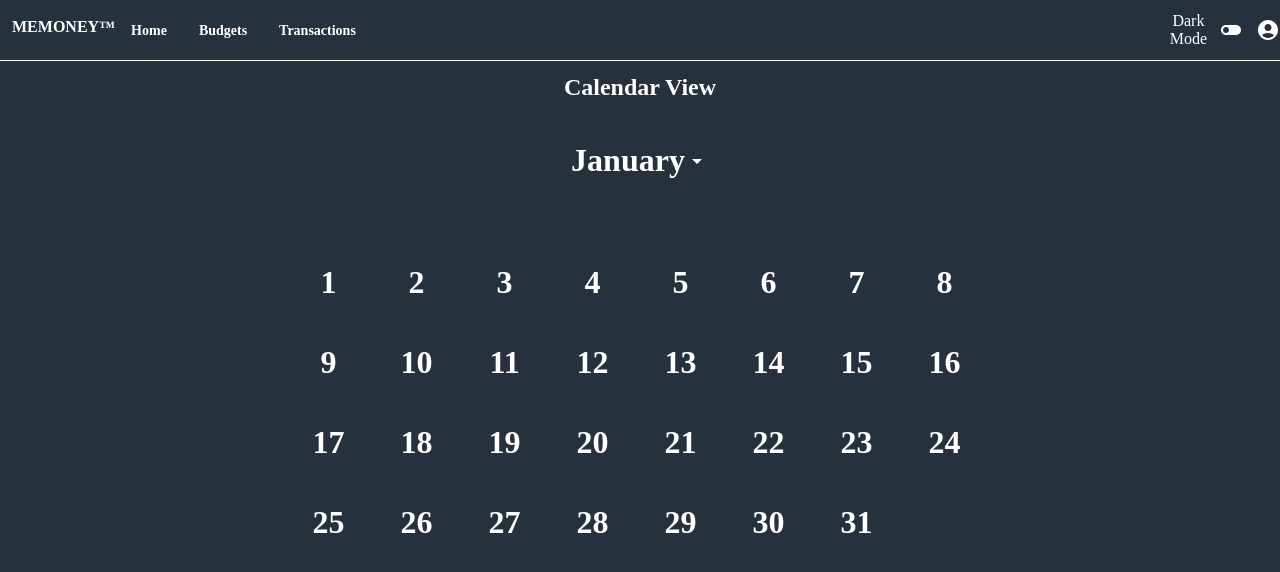
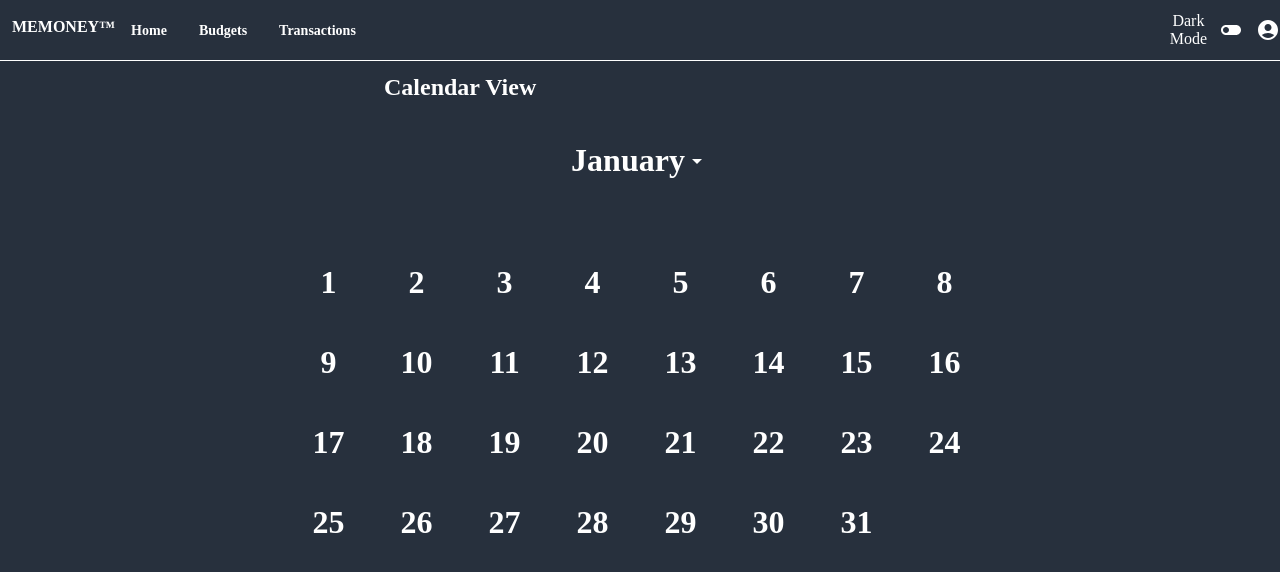
Before and after one commit to apizzulli/memoney-frontend, a React (Create React App) app: page /calendar-view in a window 1280 px wide. Shown: the top 572 px of the page. Built offline with nearby package versions, Linux system fonts and the light colour scheme; sample sign-in values are in the browser's storage.

Commit message:
sizing and menu fixed.

```diff
--- a/src/Components/Global/NavBar.js
+++ b/src/Components/Global/NavBar.js
@@ -162,9 +162,9 @@
     // }
     return(
             <div className="main-container" >
-                <div className="hamburger-menu">
+                {/* <div className="hamburger-menu">
                     <MenuIcon onClick={openHamMenu}></MenuIcon>
-                </div>
+                </div> */}
                 {/* <SideDrawer></SideDrawer> */}
                 <div className={loggedIn ? "nav-buttons" : "nav-buttons"} >
                     <h4 className="title" onClick={()=>{navigate("/about")}} style={{marginLeft: '12px', cursor:'pointer'}}>MEMONEY™</h4>
--- a/src/style/navbar_style.css
+++ b/src/style/navbar_style.css
@@ -45,13 +45,14 @@
 
     }
     .nav-buttons{
-        display:none;
+        display: flex;
+        align-items: center;
     }
-    .hamburger-menu{
+    /* .hamburger-menu{
         display: flex;
         flex-direction: row;
         align-items: center;
-    }
+    } */
     .side-menu{
         display: flex;
         flex-direction: column;
@@ -74,8 +75,8 @@
         display: flex;
         align-items: center;
     }
-    .hamburger-menu{
-        display: none;
+    .title{
+        display: flex;
     }
   }
 
```
